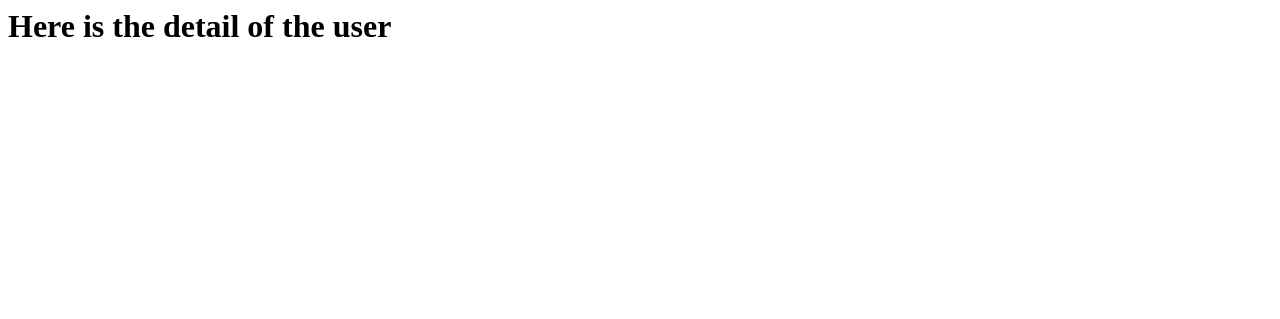
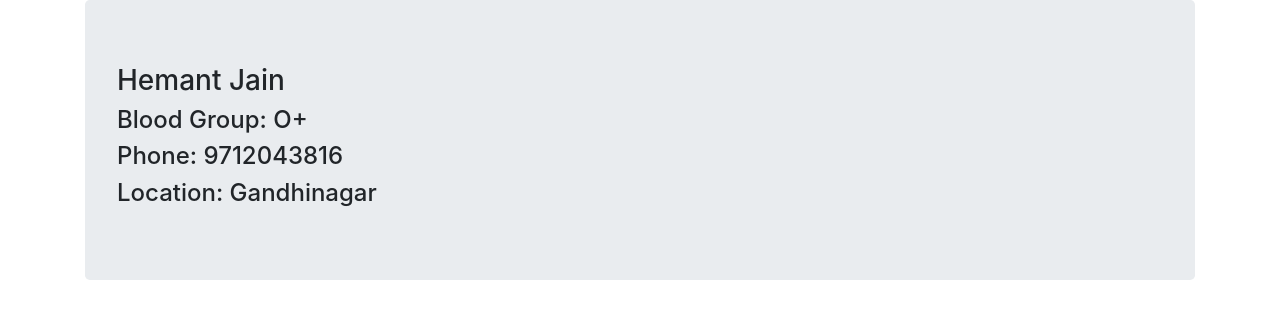
Before and after one commit to hmtj99/hackout_repo, a Django app: template hackout/donors/templates/donors/donor_detail.html in a window 1280 px wide. Shown: the top 319 px of the page. Run offline with Django 3.2, Linux system fonts and the light colour scheme; the template is opened without the code that fills it: values that come from a table or form of the project are taken from there, others are empty; data comes from the database, SQL or seed files in the repository; some libraries are stand-ins or nearby versions.

Commit message:
Created sample templates to test views

```diff
--- /dev/null
+++ b/hackout/donors/templates/donors/base.html
@@ -0,0 +1,25 @@
+<!doctype html>
+<html lang="en">
+  <head>
+    <!-- Required meta tags -->
+    <meta charset="utf-8">
+    <meta name="viewport" content="width=device-width, initial-scale=1, shrink-to-fit=no">
+
+    <!-- Bootstrap CSS -->
+    <link rel="stylesheet" href="https://stackpath.bootstrapcdn.com/bootstrap/4.3.1/css/bootstrap.min.css" integrity="sha384-ggOyR0iXCbMQv3Xipma34MD+dH/1fQ784/j6cY/iJTQUOhcWr7x9JvoRxT2MZw1T" crossorigin="anonymous">
+
+    <title>Hackout </title>
+  </head>
+  <body>
+    <div class="container">
+        {% block content %}
+        {% endblock content %}
+    </div>
+
+    <!-- Optional JavaScript -->
+    <!-- jQuery first, then Popper.js, then Bootstrap JS -->
+    <script src="https://code.jquery.com/jquery-3.3.1.slim.min.js" integrity="sha384-q8i/X+965DzO0rT7abK41JStQIAqVgRVzpbzo5smXKp4YfRvH+8abtTE1Pi6jizo" crossorigin="anonymous"></script>
+    <script src="https://cdnjs.cloudflare.com/ajax/libs/popper.js/1.14.7/umd/popper.min.js" integrity="sha384-UO2eT0CpHqdSJQ6hJty5KVphtPhzWj9WO1clHTMGa3JDZwrnQq4sF86dIHNDz0W1" crossorigin="anonymous"></script>
+    <script src="https://stackpath.bootstrapcdn.com/bootstrap/4.3.1/js/bootstrap.min.js" integrity="sha384-JjSmVgyd0p3pXB1rRibZUAYoIIy6OrQ6VrjIEaFf/nJGzIxFDsf4x0xIM+B07jRM" crossorigin="anonymous"></script>
+  </body>
+</html>
--- a/hackout/donors/templates/donors/donor_detail.html
+++ b/hackout/donors/templates/donors/donor_detail.html
@@ -1 +1,10 @@
-<h1>Here is the detail of the user</h1>
+{% extends 'donors/base.html' %}
+{% block content %}
+    <div class="jumbotron">
+        <h3>{{donor.user.first_name}} {{donor.user.last_name}}</h3>
+        <h4>Blood Group: {{donor.blood_group}}</h4>
+        <h4>Phone: {{donor.phone}}</h4>
+        <h4>Location: {{donor.location}}</h4>
+
+    </div>
+{% endblock content %}
--- a/hackout/donors/urls.py
+++ b/hackout/donors/urls.py
@@ -5,5 +5,5 @@ app_name = 'donors'
 
 urlpatterns = [
     path('', DonorListView.as_view(), name="donor-list"),
-    path('donor/<int:pk>', DonorDetailView.as_view(), name="donor-detail")
+    path('<int:pk>', DonorDetailView.as_view(), name="donor-detail")
 ]
```
Also changed, not shown: hackout/donors/templates/donors/donor_list.html (+10 -1 lines).
